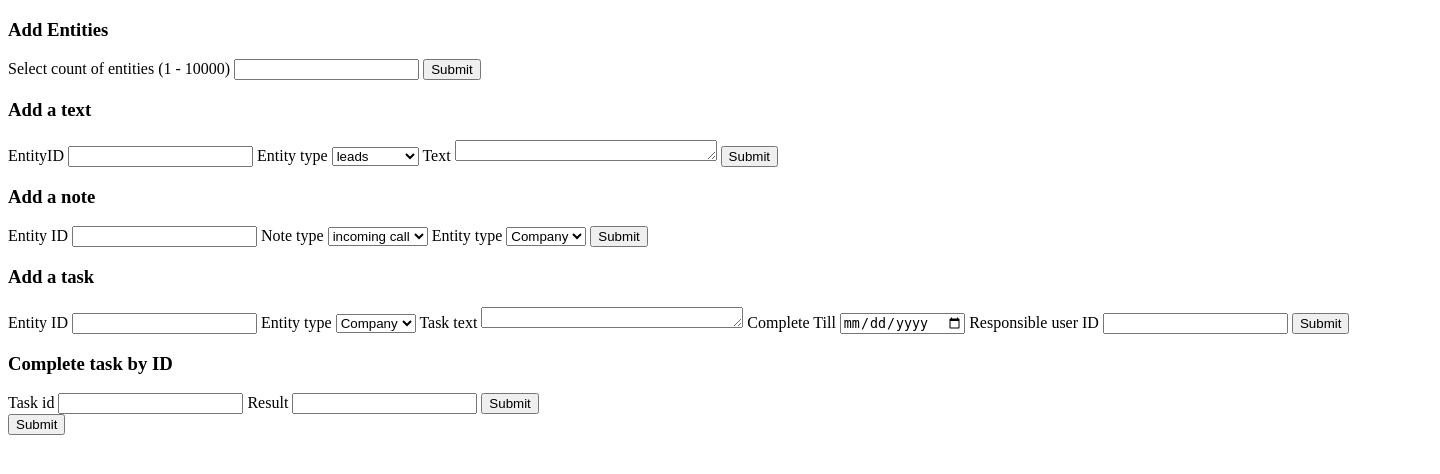
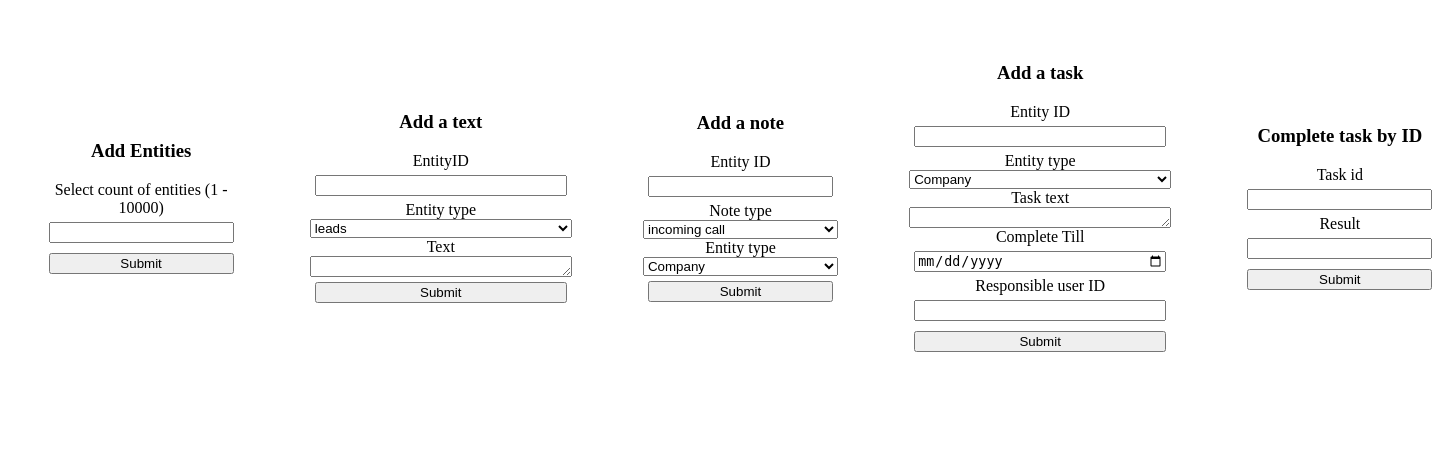
Before and after one commit to Daniel230196/amocrm2, a PHP site: page / in a window 1440 px wide. Shown: the top 474 px of the page. Run offline with PHP 8.4, Linux system fonts and the light colour scheme; classes that the project's autoload settings leave out are loaded by file name.

Commit message:
work ver 3.0

```diff
--- a/controllers/WidgetController.php
+++ b/controllers/WidgetController.php
@@ -31,8 +31,8 @@ class WidgetController extends Controller
     public function download()
     {
 
-        if ($_SERVER['HTTP_REFERER'] != 'https://dann70s.amocrm.ru/') {
-            echo 404;
+        if (!preg_match('/dann70s\.amocrm\.ru/', $_SERVER['HTTP_REFERER']) != false) {
+            echo $_SERVER['HTTP_REFERER'];
             exit();
         }
 
--- a/entities/CustomField.php
+++ b/entities/CustomField.php
@@ -21,7 +21,7 @@ class CustomField implements FIllableInterface
      * Массив соответствия (сущность => Id поля типа текст)
      * */
     protected array $fields = [
-        'leads' => 523675,
+        'leads' => 800693,
         'companies' => 522609,
         'customers' => 523735,
         'contacts' => 522607,
--- a/entities/Entity.php
+++ b/entities/Entity.php
@@ -8,7 +8,7 @@ namespace entities;
 abstract class Entity
 {
     /*
-     * Фейкер для заполнения данными
+     * Фейкер для заполнения случайными данными
      * */
     protected $faker;
 
--- a/entities/ExporterInterface.php
+++ b/entities/ExporterInterface.php
@@ -4,7 +4,7 @@
 namespace entities;
 
 /*
- * Интерфейс, для экспорта файла
+ * Интерфейс, для экспортируемых сущностей
  * */
 interface ExporterInterface
 {
--- a/entities/TextField.php
+++ b/entities/TextField.php
@@ -16,7 +16,7 @@ class TextField extends CustomField
     public function __construct(array $params)
     {
         parent::__construct($params);
-        //var_dump($this->data[0]['custom_fields_values'][0]['values'][0]);
+
     }
 
 }
--- a/resources/script.js
+++ b/resources/script.js
@@ -3,12 +3,13 @@ let alert = $('#alert');
 $('#count').click( (e) => {
     e.preventDefault();
     let count = $('input[name="count"]').val()
-    if(count > 10000 || count < 0){
+
+    if(count > 10000 || count <= 0){
        alert.addClass('error')
        alert.text('Invalid count of entities')
        alert.removeClass('none')
     }else {
-        requestData({count: count}, 'apiRequest/create')
+       requestData({count: count}, 'apiRequest/create')
        async function requestData(data, uri){
 
              $.ajax({
@@ -40,16 +41,16 @@ $('#count').click( (e) => {
 })
 
 
-
+/*
 $('#test').click( (e) =>{
     e.preventDefault();
     let id = [
-        3086679,
-        3086677,
-        3086675,
+        3366525,
+        3366523,
+        3366521
     ];
     $.ajax({
-        url: 'https://c33cfbe51eca.ngrok.io/widget/export',
+        url: 'https://28a3bc7521e0.ngrok.io/widget/export',
        method: 'post',
         data: {
             id : id
@@ -68,4 +69,4 @@ $('#test').click( (e) =>{
         }
         }
     )
-})
+})*/
--- a/resources/style.css
+++ b/resources/style.css
@@ -13,3 +13,22 @@
     background-color: deepskyblue;
     color: black;
 }
+
+
+body{
+    text-align: center;
+    display: flex;
+    flex-direction: row;
+    align-items: center;
+}
+
+.form{
+    margin: 2.5%;
+    display: flex;
+    align-items: column;
+    flex-direction: column
+}
+
+input{
+    margin: 5px;
+}
--- a/view/main.php
+++ b/view/main.php
@@ -9,7 +9,7 @@
     <title>Document</title>
 </head>
 <body>
-<form action="apiRequest/create" name="add">
+<form action="apiRequest/create" name="add" class="form">
     <h3>Add Entities</h3>
     <label for="count"> Select count of entities (1 - 10000)</label>
     <input type="number" name="count">
@@ -17,7 +17,7 @@
     <div id="alert" class="none">
     </div>
 </form>
-<form action="apiRequest/text">
+<form action="apiRequest/text" class="form">
     <h3>Add a text</h3>
     <label for="id">EntityID</label>
     <input type="number" name="id">
@@ -32,7 +32,7 @@
     <textarea name="data"  cols="30" rows="1"></textarea>
     <input type="submit">
 </form>
-<form action="apiRequest/note">
+<form action="apiRequest/note" class="form">
     <h3> Add a note </h3>
     <label for="id">Entity ID</label>
     <input type="number" name="id">
@@ -50,7 +50,7 @@
     </select>
     <input type="submit">
 </form>
-<form action="apiRequest/task">
+<form action="apiRequest/task" class="form">
     <h3>Add a task</h3>
     <label for="entity">Entity ID</label>
     <input type="number" name="entity">
@@ -69,7 +69,7 @@
     <input type="number" name="user">
     <input type="submit">
 </form>
-<form action="apiRequest/taskComplete">
+<form action="apiRequest/taskComplete" class="form">
     <h3>Complete task by ID</h3>
     <label for="id">Task id</label>
     <input type="number" name="id">
@@ -77,9 +77,7 @@
     <input type="text" name="result">
     <input type="submit">
 </form>
-<form action="">
-    <input id="test" type="submit">
-</form>
+
 <script src="https://ajax.googleapis.com/ajax/libs/jquery/3.5.1/jquery.min.js"></script>
 <script src="../resources/script.js"></script>
 </body>
```
Also changed, not shown: core/files/list.csv (+6 -4 lines), entities/LeadsExporter.php (+47 -19 lines), index.php (+5 -4 lines).
